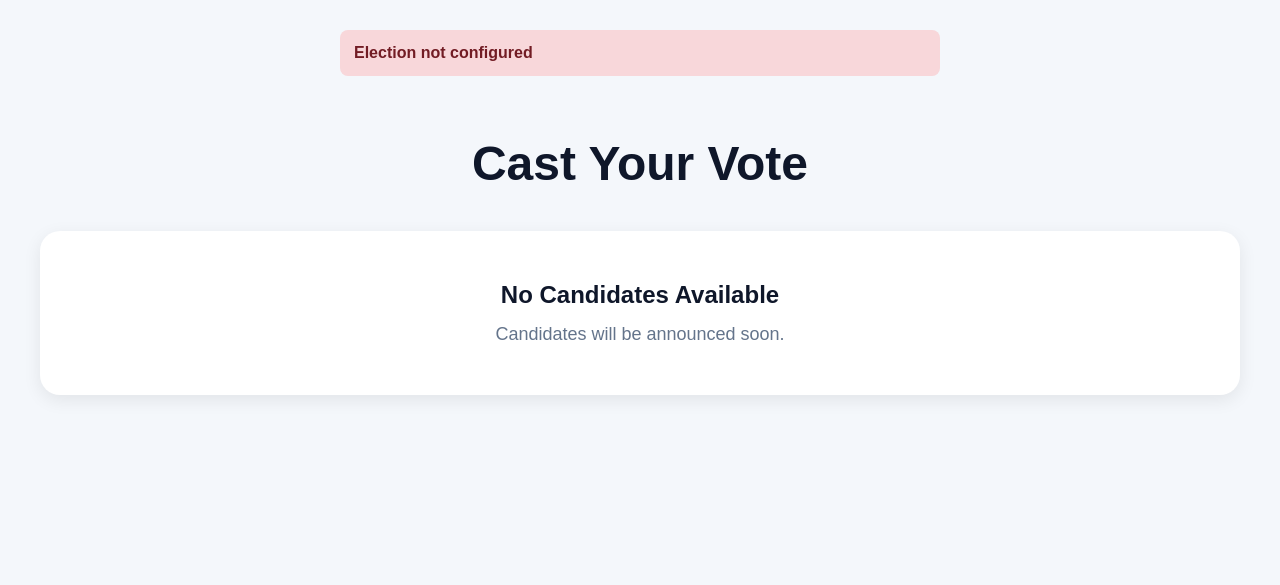
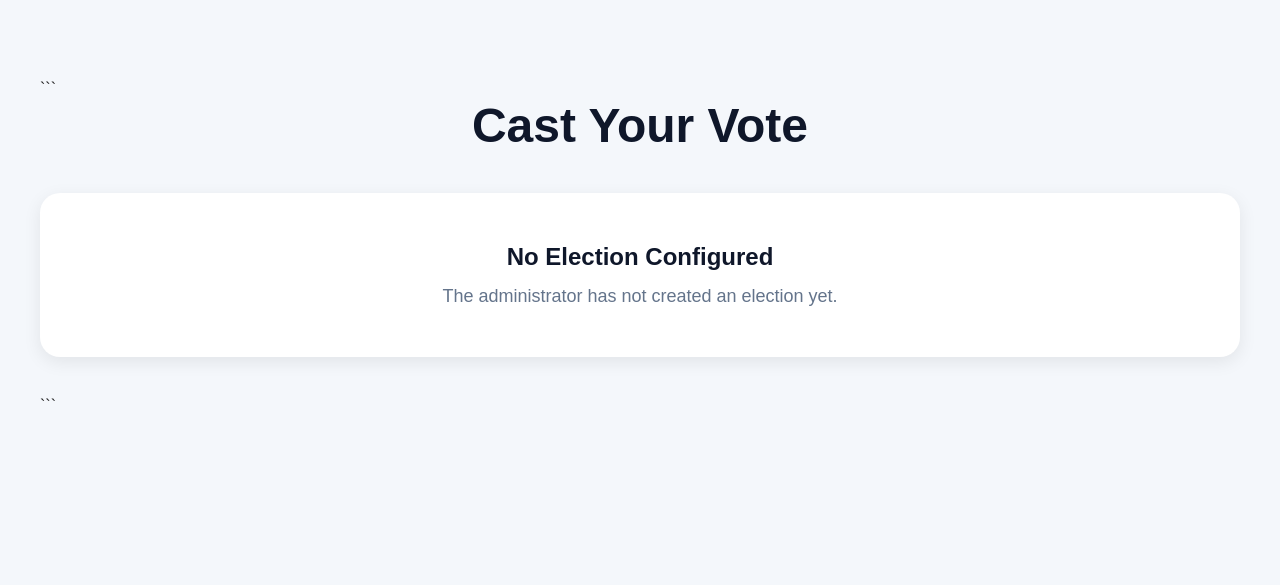
Before and after one commit to Yashaswini-1230/Online-Voting-System, a Flask app: page /vote in a window 1280 px wide. Shown: the part 64-649 px from the top of the page. Run offline with Flask 3, Linux system fonts and the light colour scheme; data that the repository does not hold is empty.

Commit message:
Fix vote route

````diff
--- a/app.py
+++ b/app.py
@@ -356,82 +356,79 @@ def vote():
 
     if not election:
 
-        flash(
-            "Election not configured",
-            "error"
+        return render_template(
+            'vote.html',
+            no_election=True,
+            election=None,
+            candidates=candidates,
+            election_status="No Election Configured",
+            election_live=False,
+            results_published=False
         )
 
-        return render_template(
-            "vote.html",
-            candidates=candidates,
-            election=None
+    state = election_data["state"]
+
+    election_status = ""
+
+    election_live = False
+
+    results_published = False
+
+    if state == "upcoming":
+
+        election_status = "Election Has Not Started Yet"
+
+    elif state == "live":
+
+        election_status = "Election Is Live"
+
+        election_live = True
+
+    elif state == "closed":
+
+        election_status = "Voting Closed"
+
+    elif state == "results":
+
+        election_status = "Results Published"
+
+        results_published = True
+
+    if request.method == 'POST':
+
+        if not election_live:
+
+            flash(
+                "Voting is not currently active",
+                "error"
+            )
+
+            return redirect('/vote')
+
+        if 'user_email' not in session:
+
+            return redirect('/login')
+
+        email = session['user_email']
+
+        cursor.execute(
+            """
+            SELECT * FROM users
+            WHERE email = %s
+            """,
+            (email,)
         )
 
-    if election_data["state"] == "upcoming":
+        user = cursor.fetchone()
 
-        flash(
-            "Election has not started yet",
-            "error"
-        )
+        if user and user['voted'] == 1:
 
-        return render_template(
-            "vote.html",
-            candidates=candidates,
-            election=election
-        )
+            flash(
+                "You have already voted",
+                "error"
+            )
 
-    if election_data["state"] == "closed":
-
-        flash(
-            "Voting has ended",
-            "error"
-        )
-
-        return render_template(
-            "vote.html",
-            candidates=candidates,
-            election=election
-        )
-
-    if election_data["state"] == "results":
-
-        flash(
-            "Voting has ended",
-            "error"
-        )
-
-        return render_template(
-            "vote.html",
-            candidates=candidates,
-            election=election
-        )
-
-    if 'user_email' not in session:
-
-        return redirect('/login')
-
-    email = session['user_email']
-
-    cursor.execute(
-        """
-        SELECT * FROM users
-        WHERE email=%s
-        """,
-        (email,)
-    )
-
-    user = cursor.fetchone()
-
-    if user['voted'] == 1:
-
-        flash(
-            "You have already voted",
-            "error"
-        )
-
-        return redirect('/success')
-
-    if request.method == 'POST':
+            return redirect('/success')
 
         candidate_id = request.form.get(
             'candidate'
@@ -440,8 +437,8 @@ def vote():
         cursor.execute(
             """
             UPDATE candidates
-            SET votes=votes+1
-            WHERE id=%s
+            SET votes = votes + 1
+            WHERE id = %s
             """,
             (candidate_id,)
         )
@@ -449,8 +446,8 @@ def vote():
         cursor.execute(
             """
             UPDATE users
-            SET voted=1
-            WHERE email=%s
+            SET voted = 1
+            WHERE email = %s
             """,
             (email,)
         )
@@ -466,16 +463,14 @@ def vote():
 
     return render_template(
         'vote.html',
+        no_election=False,
+        election=election,
         candidates=candidates,
-        election=election
+        election_status=election_status,
+        election_live=election_live,
+        results_published=results_published
     )
-@app.route('/success')
-def success():
 
-    return render_template(
-        'success.html'
-    )
-# ADMIN LOGIN
 
 @app.route('/admin-login', methods=['GET', 'POST'])
 def admin_login():
@@ -839,13 +834,14 @@ def public_results():
         )
 
         return render_template(
-            'public_results.html',
-            election=election,
-            results_published=False,
-            hours=hours,
-            minutes=minutes,
-            no_election=False
-        )
+    'public_results.html',
+    election=election,
+    results_published=False,
+    result_time=election["result_time"].strftime(
+        "%Y-%m-%d %H:%M:%S"
+    ),
+    no_election=False
+)
 
     cursor.execute(
         """
--- a/templates/vote.html
+++ b/templates/vote.html
@@ -4,31 +4,42 @@
 
 <div class="vote-page">
 
-    <!-- HEADER -->
-
+```
 <div class="vote-header">
 
-        <h1>
-            Cast Your Vote
-        </h1>
+    <h1>Cast Your Vote</h1>
+
+    {% if election %}
+    <p>{{ election.election_name }}</p>
+    {% endif %}
+
+</div>
+
+{% if no_election %}
+
+<div class="empty-results">
+
+    <h2>No Election Configured</h2>
 
     <p>
-
-            {{ election.election_name }}
-
+        The administrator has not created an election yet.
     </p>
 
 </div>
 
-    <!-- NO CANDIDATES -->
+{% else %}
+
+<div class="winner-card">
+
+    <h2>{{ election_status }}</h2>
+
+</div>
 
 {% if not candidates %}
 
 <div class="empty-results">
 
-        <h2>
-            No Candidates Available
-        </h2>
+    <h2>No Candidates Available</h2>
 
     <p>
         Candidates will be announced soon.
@@ -38,7 +49,45 @@
 
 {% else %}
 
-    <!-- VOTING FORM -->
+<div class="vote-grid">
+
+    {% for candidate in candidates %}
+
+    <div class="vote-card">
+
+        <div class="vote-card-content">
+
+            <div class="candidate-avatar">
+
+                {{ candidate.name[0] }}
+
+            </div>
+
+            <h2>{{ candidate.name }}</h2>
+
+            <p class="party-name">
+
+                {{ candidate.party }}
+
+            </p>
+
+            <p class="candidate-slogan">
+
+                "{{ candidate.slogan }}"
+
+            </p>
+
+        </div>
+
+    </div>
+
+    {% endfor %}
+
+</div>
+
+{% if election_live %}
+
+    {% if session.user_id %}
 
     <form method="POST"
           class="vote-form">
@@ -62,9 +111,7 @@
 
                     </div>
 
-                    <h2>
-                        {{ candidate.name }}
-                    </h2>
+                    <h2>{{ candidate.name }}</h2>
 
                     <p class="party-name">
 
@@ -88,7 +135,8 @@
 
         <div class="submit-section">
 
-            <button type="submit"
+            <button
+                type="submit"
                 class="vote-submit-btn">
 
                 Submit Vote
@@ -99,7 +147,40 @@
 
     </form>
 
+    {% else %}
+
+    <div class="submit-section">
+
+        <a href="/login"
+           class="vote-submit-btn">
+
+           Login To Vote
+
+        </a>
+
+    </div>
+
     {% endif %}
+
+{% elif results_published %}
+
+<div class="submit-section">
+
+    <a href="/public-results"
+       class="vote-submit-btn">
+
+       View Results
+
+    </a>
+
+</div>
+
+{% endif %}
+
+{% endif %}
+
+{% endif %}
+```
 
 </div>
 
````
Also changed, not shown: templates/public_results.html (+65 -9 lines). Lines whose indentation alone changed are shown as unchanged.
